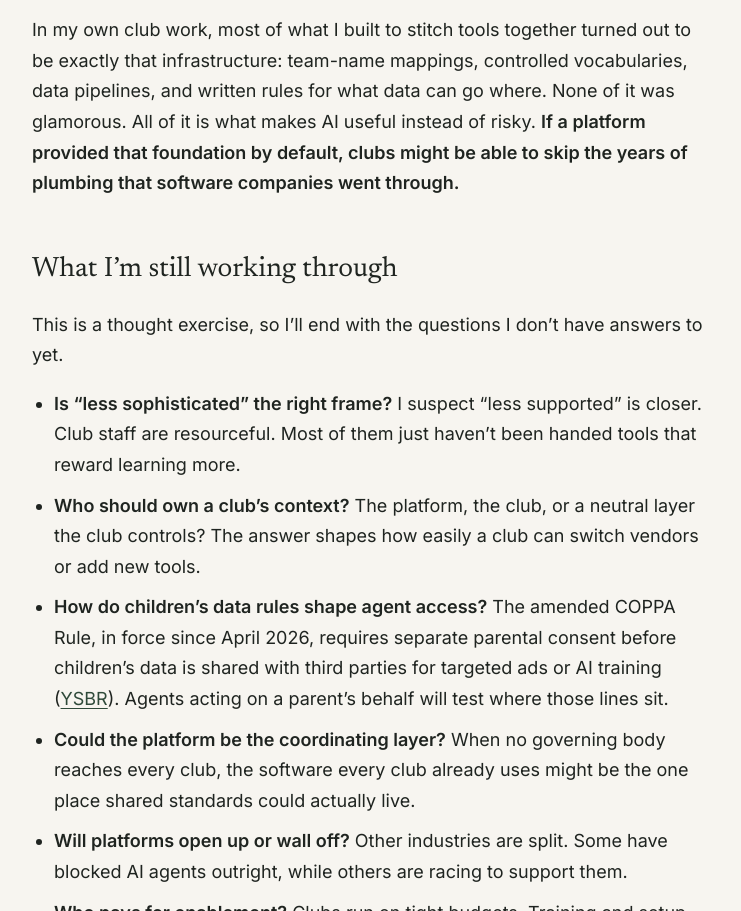
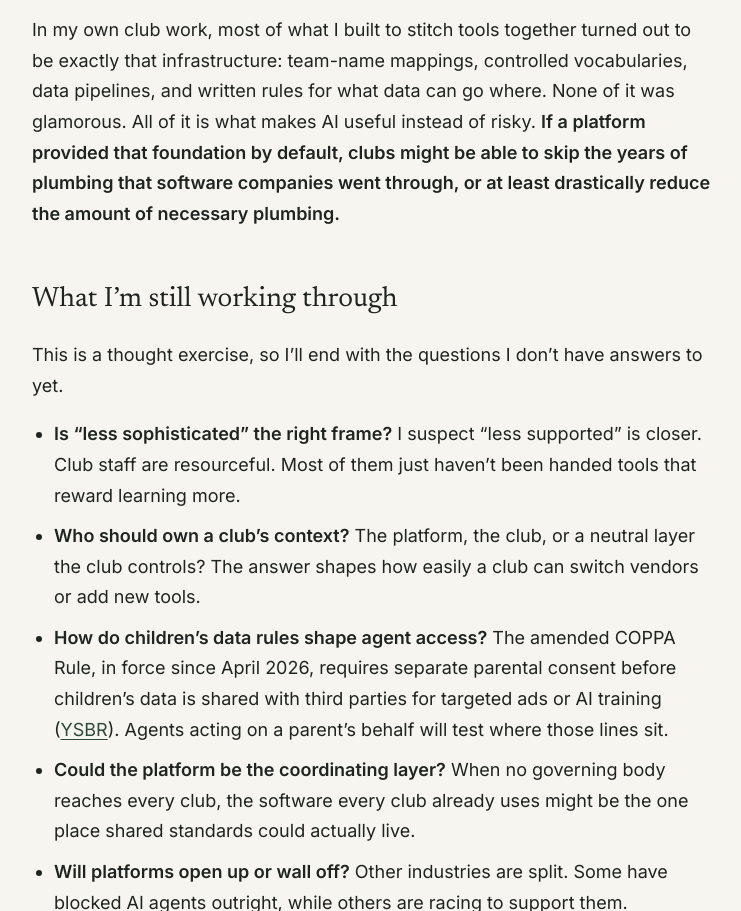
Before and after one commit to davecriswell/davecriswell.github.io, a plain HTML site: page docs/writing/reading-club-softwares-future-from-outside-the-club.html in a window 1280 px wide. Shown: the part 6920-7831 px from the top of the page, without its empty margins (112-853 px from the left). Drawn offline with Linux system fonts and the light colour scheme.

Commit message:
Soften the plumbing sentence in the leapfrog essay
Co-Authored-By: Claude Opus 5.5 <noreply@anthropic.com>
Claude-Session: https://claude.ai/code/session_01B7WdaVnWreCwFmmQxeWkab

```diff
--- a/docs/writing/reading-club-softwares-future-from-outside-the-club.html
+++ b/docs/writing/reading-club-softwares-future-from-outside-the-club.html
@@ -197,7 +197,7 @@
 
       <p>Staff, coaches, parents, and partner apps will each ask in their own way, increasingly through AI. The layer in the middle is what keeps those answers consistent and safe, and it belongs in the platform rather than on each club’s to-do list.</p>
 
-      <p>In my own club work, most of what I built to stitch tools together turned out to be exactly that infrastructure: team-name mappings, controlled vocabularies, data pipelines, and written rules for what data can go where. None of it was glamorous. All of it is what makes AI useful instead of risky. <strong>If a platform provided that foundation by default, clubs might be able to skip the years of plumbing that software companies went through.</strong></p>
+      <p>In my own club work, most of what I built to stitch tools together turned out to be exactly that infrastructure: team-name mappings, controlled vocabularies, data pipelines, and written rules for what data can go where. None of it was glamorous. All of it is what makes AI useful instead of risky. <strong>If a platform provided that foundation by default, clubs might be able to skip the years of plumbing that software companies went through, or at least drastically reduce the amount of necessary plumbing.</strong></p>
 
       <h2>What I’m still working through</h2>
 
```
